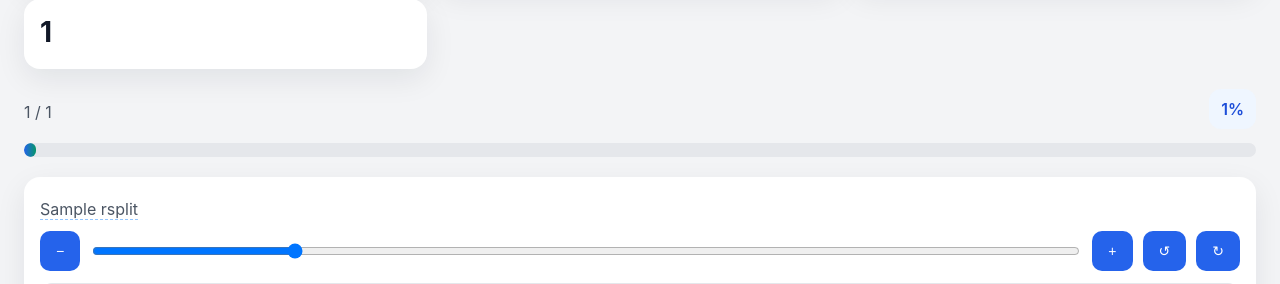
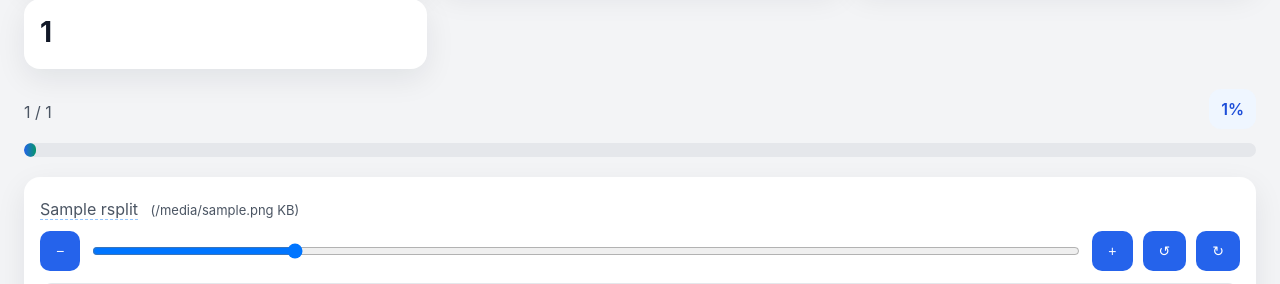
Before and after one commit to spacecharly/ocr-book-quick-compare, a Flask app: template templates/index.html in a window 1280 px wide. Shown: the part 369-653 px from the top of the page. Run offline with Flask 3, Linux system fonts and the light colour scheme; the template is opened without the code that fills it: most values are stand-ins (such as "Sample title", 1, 10 or a date in 2020); some libraries are stand-ins or nearby versions.

Commit message:
feat: display current image size in KB on the image header

```diff
--- a/app.py
+++ b/app.py
@@ -325,6 +325,10 @@
     @property
     def text_length(self) -> int:
         return len(self.text_content.strip())
+
+    @property
+    def image_size_kb(self) -> int:
+        return max(1, (self.image_path.stat().st_size + 1023) // 1024)
 
 
 @dataclass
--- a/static/styles.css
+++ b/static/styles.css
@@ -402,6 +402,12 @@
     word-break: break-word;
 }
 
+.file-size-indicator {
+    margin-left: 8px;
+    font-size: 13px;
+    white-space: nowrap;
+}
+
 [data-filename-display] {
     cursor: text;
     border-bottom: 1px dashed #93c5fd;
--- a/templates/index.html
+++ b/templates/index.html
@@ -166,6 +166,7 @@
                         {% set image_ext = '.' ~ image_parts[1] if image_parts|length > 1 else '' %}
                         <h2>{{ t('image') }}</h2>
                         <span class="muted" data-filename-display title="Cliquer pour renommer">{{ image_base }}</span><span class="muted">{{ image_ext }}</span>
+                        <span class="muted file-size-indicator">({{ current_record.image_size_kb }} KB)</span>
                         <input class="muted" type="text" value="{{ image_base }}" data-filename-input style="display: none; width: min(480px, 100%);">
                         <form action="{{ url_for('rename_current') }}" method="post" data-rename-form>
                             <input type="hidden" name="current_image" value="{{ current_image_name }}">
```
Also changed, not shown: tests/test_app.py (+12 -0 lines).
